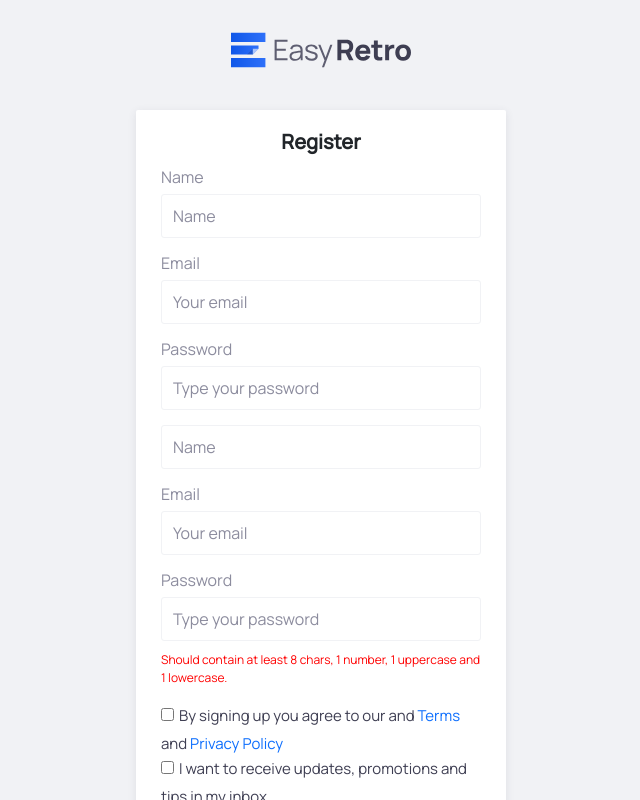
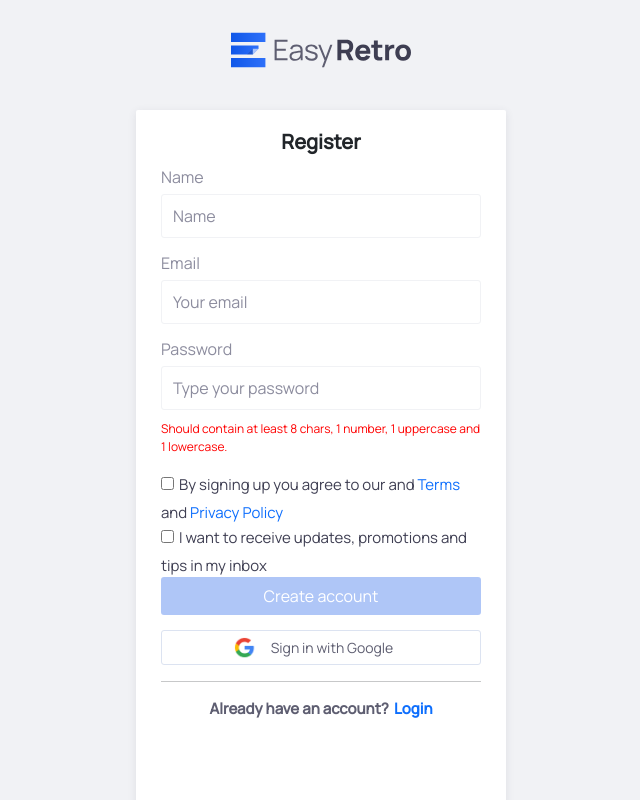
Before and after one commit to Amas9nine/solid-retro, a React (Create React App) app: page /register in a window 1280 px wide. Shown: the top 800 px of the page, without its empty margins (319-959 px from the left). Built offline with nearby package versions, Linux system fonts and the light colour scheme.

Commit message:
fix:a lot of inputs

```diff
--- a/src/pages/registerPage/RegisterPage.jsx
+++ b/src/pages/registerPage/RegisterPage.jsx
@@ -64,7 +64,6 @@ export default function RegisterPage() {
         ) : (
           ""
         )}
-
         <label>
           {t("register.name")}
           <input
@@ -95,15 +94,6 @@ export default function RegisterPage() {
             value={credintials.password}
             onChange={handleUserInputChange}
           />
-          <input type="text" placeholder={t("register.name")} required />
-        </label>
-        <label>
-          {t("register.email")}
-          <input type="email" placeholder={t("register.placeholder_email")} required />
-        </label>
-        <label>
-          {t("register.password")}
-          <input type="password" placeholder={t("register.placeholder_password")} required />
         </label>
         {credintials.password.length < 8 ? (
           <p id={css.formErr}>{t("register.password_requirements")}</p>
```
